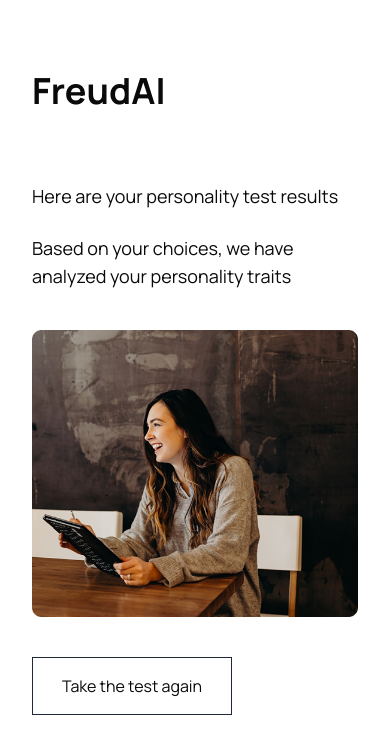
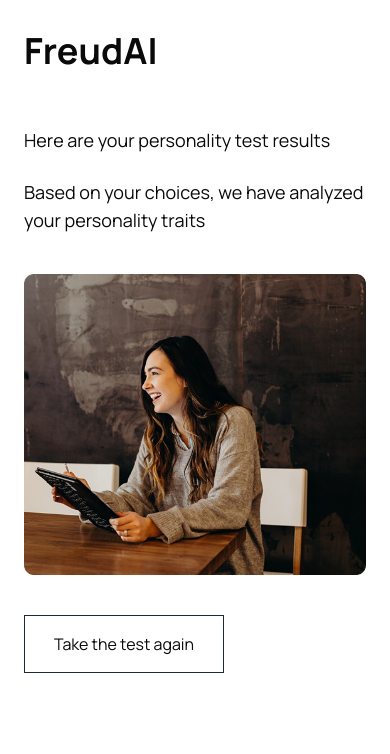
Before and after one commit to dtr-hash/freudai, a React (Vite) app: page /result in a window 390 px wide. Shown: the top 754 px of the page. Built offline with nearby package versions, Linux system fonts and the light colour scheme.

Commit message:
Mobile responsivness

```diff
--- a/src/App.css
+++ b/src/App.css
@@ -8,8 +8,10 @@
 #root {
   max-width: 1280px;
   margin: 0 auto;
-  padding: 2rem 0;
+  height: 100%;
 }
+
+body { height: 100%; padding: 24px; overflow: scroll;}
 
 @keyframes logo-spin {
   from {
@@ -25,6 +27,15 @@
     animation: logo-spin infinite 20s linear;
   }
 }
+
+html {
+  width: 100vw;
+  height: 100vh;
+  max-width: 100vw;
+  max-height: 100vh;
+  overflow: hidden;
+}
+
 
 .card {
   padding: 2em;
--- a/src/App.tsx
+++ b/src/App.tsx
@@ -19,8 +19,8 @@ function App() {
   const [scores, setScores] = useState<Record<string, number>>({});
 
   return (
-    <div className="flex flex-col h-[100vh] gap-8">
-      <h1 className="text-[36px] font-bold mb-8">FreudAI</h1>
+    <div className="flex flex-col gap-8">
+      <h1 className="text-[36px] font-bold mb-4">FreudAI</h1>
       <BrowserRouter>
         <ScoreContext.Provider value={{ scores, setScores }}>
           <Routes>
--- a/src/components/Result.tsx
+++ b/src/components/Result.tsx
@@ -44,6 +44,7 @@ const Result = () => {
             Take the test again
           </div>
         </Link>
+        <div className="h-10"></div>
       </div>
     </div>
   );
```
